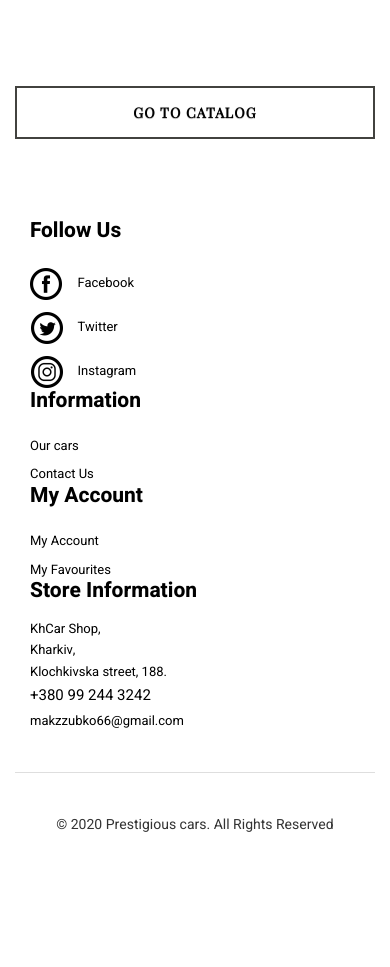
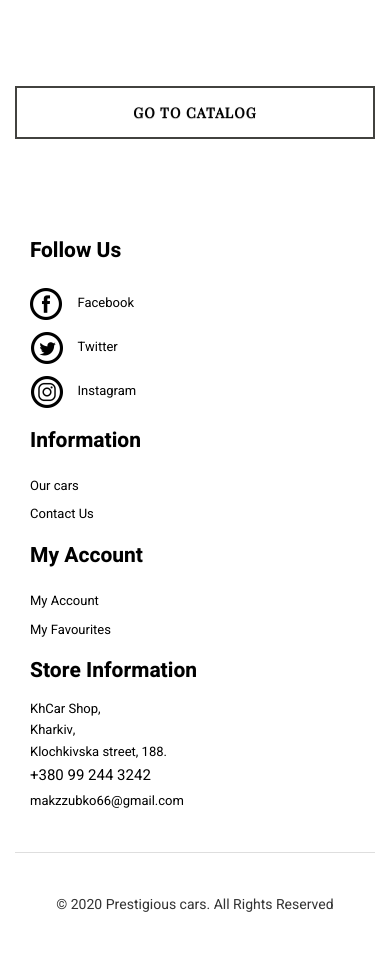
Before and after one commit to maksymzubko/carshop, a PHP site: page / in a window 390 px wide. Shown: the part 1163-2130 px from the top of the page. Before the commit the page ends 1995 px from the top, so only its background shows below. Run offline with PHP 8.4, Linux system fonts and the light colour scheme.

Commit message:
Some fixes in style page

```diff
--- a/css/style.css
+++ b/css/style.css
@@ -101,7 +101,7 @@ a.animated-button.thar:before {
 	background: rgba(51, 51, 51, 0.295);
 	transition: all 0.4s cubic-bezier(.07,.81,.9,.9);
 }
-
+/*import fonts*/
 @font-face {
     font-family: 'Heebo';
     src:url(/fonts/Heebo-Regular.ttf) format('truetype');
@@ -226,9 +226,13 @@ font-family: 'Heebo', serif;
 	.logo {
 		padding: 14px 0 9px 0px;
 	}
+	.infor-left:nth-child(-n+4){
+		margin: 20px 0 0 0;
+		}
 }
 
 /* info footer */
+
 .infor-left h3 {
     font-size: 1.5em;
     color: #000;
```
